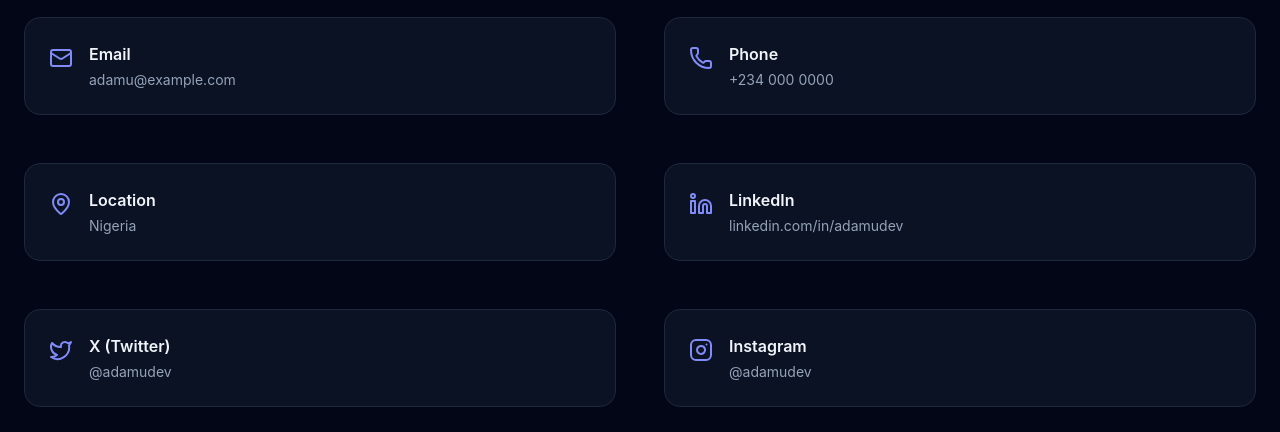
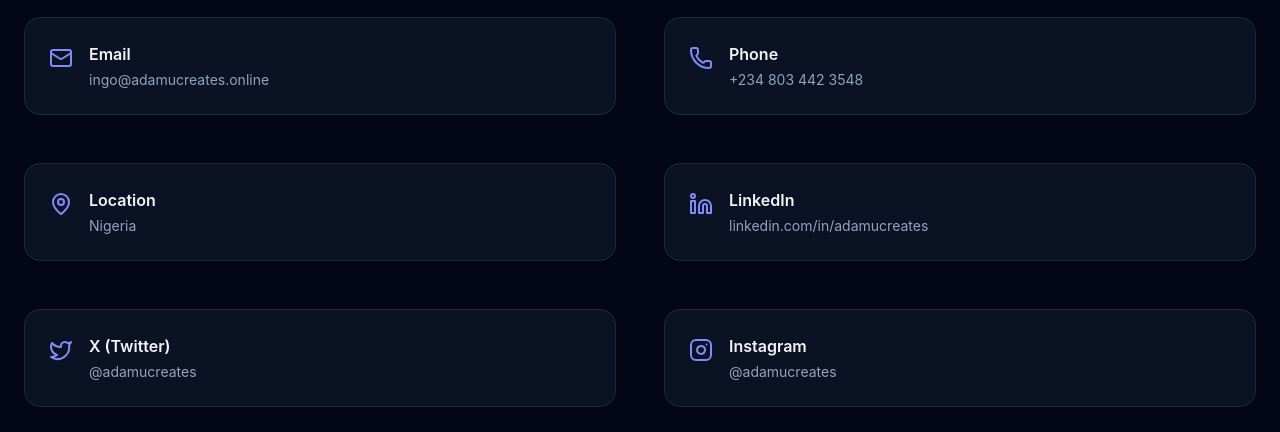
Before and after one commit to adamulab/adamucreates, a React (Vite) app: page /contact in a window 1280 px wide. Shown: the part 354-786 px from the top of the page. Built offline with nearby package versions, Linux system fonts and the light colour scheme.

Commit message:
fix contact page links

```diff
--- a/src/pages/Contact.jsx
+++ b/src/pages/Contact.jsx
@@ -31,14 +31,14 @@ export default function Contact() {
         <ContactCard
           icon={<Mail size={24} />}
           title="Email"
-          text="adamu@example.com"
-          link="mailto:adamu@example.com"
+          text="ingo@adamucreates.online"
+          link="mailto:adamuabu@gmail.com"
         />
         <ContactCard
           icon={<Phone size={24} />}
           title="Phone"
-          text="+234 000 0000"
-          link="tel:+2340000000"
+          text="+234 803 442 3548"
+          link="tel:+2348034423548"
         />
         <ContactCard
           icon={<MapPin size={24} />}
@@ -48,20 +48,20 @@ export default function Contact() {
         <ContactCard
           icon={<Linkedin size={24} />}
           title="LinkedIn"
-          text="linkedin.com/in/adamudev"
-          link="https://linkedin.com/in/adamudev"
+          text="linkedin.com/in/adamucreates"
+          link="https://linkedin.com/in/adamucreates"
         />
         <ContactCard
           icon={<Twitter size={24} />}
           title="X (Twitter)"
-          text="@adamudev"
-          link="https://twitter.com/adamudev"
+          text="@adamucreates"
+          link="https://x.com/adamucreates"
         />
         <ContactCard
           icon={<Instagram size={24} />}
           title="Instagram"
-          text="@adamudev"
-          link="https://instagram.com/adamudev"
+          text="@adamucreates"
+          link="https://instagram.com/adamucreates"
         />
       </div>
 
```
